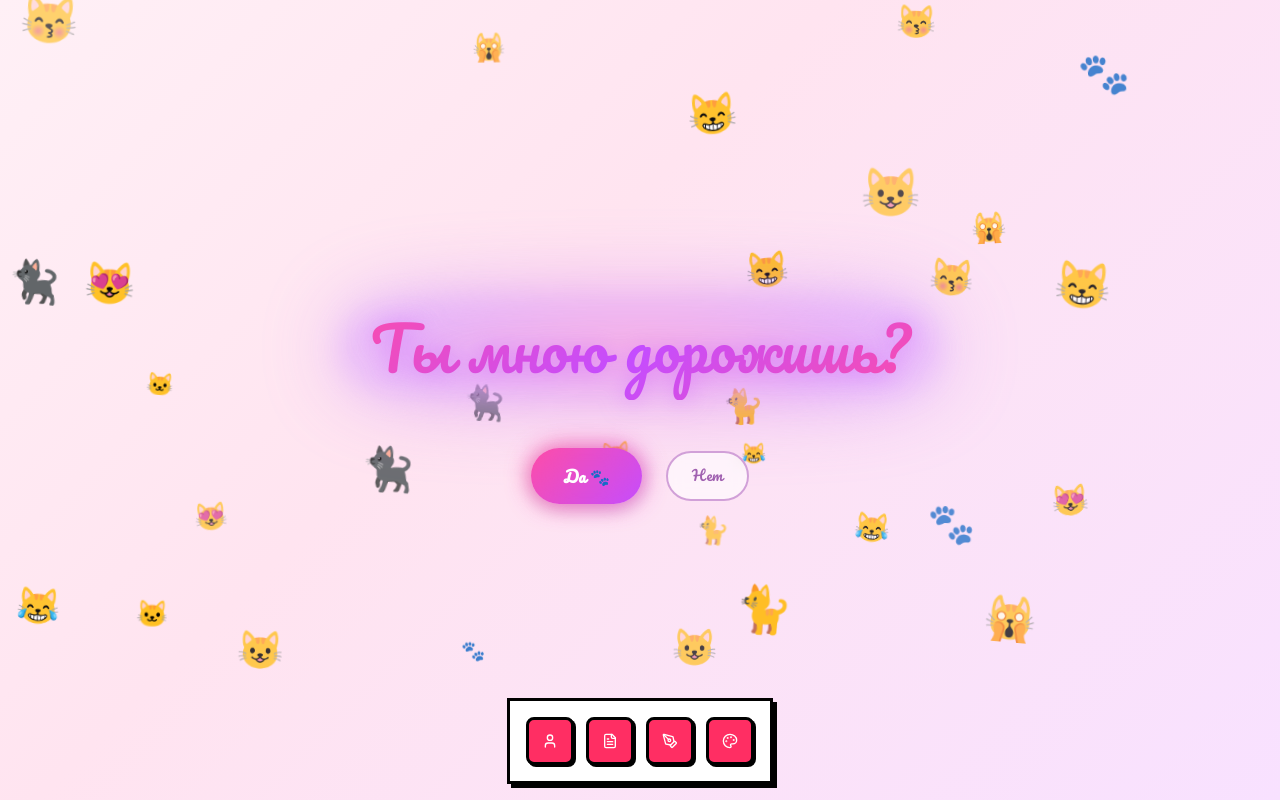
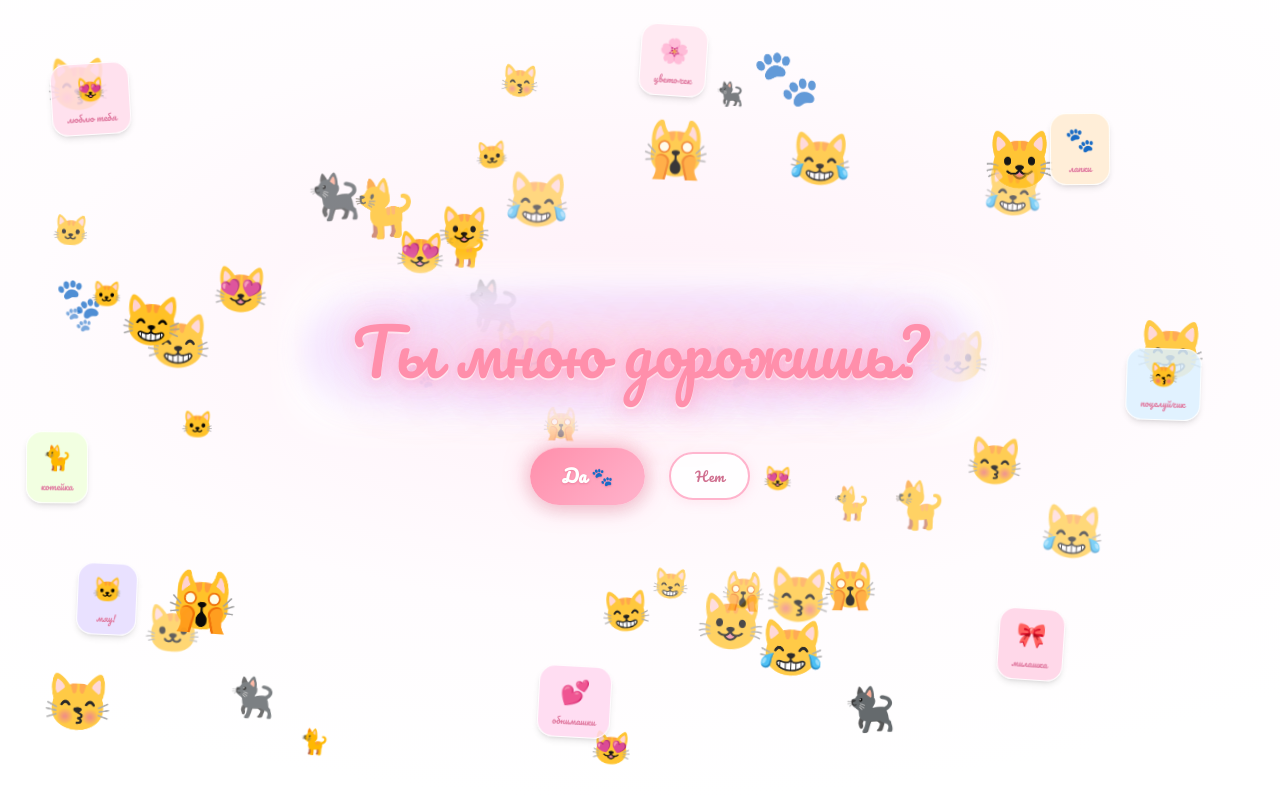
Before and after one commit to pr-poehali-dev/quantum-networking-6, a React (Vite) app: page / in a window 1280 px wide. Built offline with nearby package versions, Linux system fonts and the light colour scheme.

Commit message:
style: добавить тени и котиков

```diff
--- a/src/pages/Index.tsx
+++ b/src/pages/Index.tsx
@@ -1,34 +1,52 @@
-import { useState, useEffect } from "react";
+import { useState } from "react";
 import { OSOverlay } from "@/components/OSOverlay";
-import { Dock } from "@/components/Dock";
 
 const CATS = ["🐱", "🐈", "😸", "😺", "😻", "🐾", "😽", "🙀", "😹", "🐈‍⬛"];
-
-function FloatingCat({ emoji, style }: { emoji: string; style: React.CSSProperties }) {
-  return (
-    <div
-      className="absolute select-none pointer-events-none animate-bounce-slow"
-      style={{ fontSize: "2rem", ...style }}
-    >
-      {emoji}
-    </div>
-  );
-}
 
 function generateCats(count: number) {
   return Array.from({ length: count }, (_, i) => ({
     id: i,
     emoji: CATS[i % CATS.length],
-    top: `${Math.random() * 90}%`,
-    left: `${Math.random() * 90}%`,
-    animationDelay: `${Math.random() * 3}s`,
-    animationDuration: `${2 + Math.random() * 2}s`,
-    fontSize: `${1.2 + Math.random() * 1.8}rem`,
-    opacity: 0.6 + Math.random() * 0.4,
+    top: `${5 + Math.random() * 88}%`,
+    left: `${3 + Math.random() * 88}%`,
+    animationDelay: `${Math.random() * 4}s`,
+    animationDuration: `${2.5 + Math.random() * 2.5}s`,
+    fontSize: `${1.4 + Math.random() * 2.2}rem`,
+    opacity: 0.55 + Math.random() * 0.45,
+    rotate: `${-20 + Math.random() * 40}deg`,
   }));
 }
 
-const bgCats = generateCats(30);
+const bgCats = generateCats(50);
+
+// Милые виджеты с котиком
+function CatWidget({ emoji, label, color }: { emoji: string; label: string; color: string }) {
+  return (
+    <div
+      className="absolute select-none pointer-events-none rounded-2xl flex flex-col items-center justify-center gap-1 shadow-md"
+      style={{
+        background: color,
+        padding: "8px 14px",
+        backdropFilter: "blur(6px)",
+        border: "1.5px solid rgba(255,255,255,0.8)",
+      }}
+    >
+      <span style={{ fontSize: "1.5rem" }}>{emoji}</span>
+      <span style={{ fontSize: "0.6rem", fontFamily: "'Pacifico', cursive", color: "#e47fa0", whiteSpace: "nowrap" }}>{label}</span>
+    </div>
+  );
+}
+
+const WIDGETS = [
+  { emoji: "😻", label: "люблю тебя", color: "rgba(255,220,235,0.85)", top: "8%", left: "4%" },
+  { emoji: "🐾", label: "лапки", color: "rgba(255,235,210,0.85)", top: "15%", left: "82%" },
+  { emoji: "🐱", label: "мяу!", color: "rgba(230,220,255,0.85)", top: "72%", left: "6%" },
+  { emoji: "🎀", label: "милашка", color: "rgba(255,210,230,0.85)", top: "78%", left: "78%" },
+  { emoji: "🌸", label: "цветочек", color: "rgba(255,230,240,0.85)", top: "5%", left: "50%" },
+  { emoji: "💕", label: "обнимашки", color: "rgba(255,215,240,0.85)", top: "85%", left: "42%" },
+  { emoji: "😽", label: "поцелуйчик", color: "rgba(220,240,255,0.85)", top: "45%", left: "88%" },
+  { emoji: "🐈", label: "котейка", color: "rgba(240,255,220,0.85)", top: "55%", left: "2%" },
+];
 
 export default function HomePage() {
   const [noCount, setNoCount] = useState(0);
@@ -38,7 +56,7 @@ export default function HomePage() {
 
   const handleNo = () => {
     setNoCount((c) => c + 1);
-    setYesScale((s) => s + 0.3);
+    setYesScale((s) => s + 0.28);
   };
 
   const handleYes = () => {
@@ -47,9 +65,19 @@ export default function HomePage() {
 
   return (
     <>
-      <div className="h-screen flex flex-col items-center justify-center relative overflow-hidden"
-        style={{ background: "linear-gradient(135deg, #fff0f6 0%, #ffe4f0 40%, #f8e1ff 100%)" }}
+      <div
+        className="min-h-screen flex flex-col items-center justify-center relative overflow-hidden"
+        style={{ background: "#ffffff" }}
       >
+        {/* Лёгкий нежный градиент поверх белого */}
+        <div
+          className="absolute inset-0 pointer-events-none"
+          style={{
+            background:
+              "radial-gradient(ellipse 80% 60% at 50% 40%, rgba(255,220,240,0.45) 0%, rgba(255,240,250,0.2) 60%, transparent 100%)",
+          }}
+        />
+
         {/* Фоновые котики */}
         {bgCats.map((cat) => (
           <div
@@ -60,8 +88,7 @@ export default function HomePage() {
               left: cat.left,
               fontSize: cat.fontSize,
               opacity: cat.opacity,
-              animationDelay: cat.animationDelay,
-              animationDuration: cat.animationDuration,
+              transform: `rotate(${cat.rotate})`,
               animation: `floatCat ${cat.animationDuration} ease-in-out ${cat.animationDelay} infinite alternate`,
             }}
           >
@@ -69,31 +96,59 @@ export default function HomePage() {
           </div>
         ))}
 
+        {/* Милые виджеты */}
+        {!loved && WIDGETS.map((w, i) => (
+          <div
+            key={i}
+            className="absolute select-none pointer-events-none rounded-2xl flex flex-col items-center justify-center gap-1 shadow-md"
+            style={{
+              top: w.top,
+              left: w.left,
+              background: w.color,
+              padding: "8px 14px",
+              border: "1.5px solid rgba(255,255,255,0.9)",
+              animation: `floatCat ${3 + i * 0.3}s ease-in-out ${i * 0.4}s infinite alternate`,
+            }}
+          >
+            <span style={{ fontSize: "1.5rem" }}>{w.emoji}</span>
+            <span style={{ fontSize: "0.58rem", fontFamily: "'Pacifico', cursive", color: "#e07aa0", whiteSpace: "nowrap" }}>{w.label}</span>
+          </div>
+        ))}
+
         {/* Основной контент */}
         <div className="relative z-10 flex flex-col items-center gap-8 px-6 text-center">
           {!loved ? (
             <>
-              {/* Заголовок с сиянием */}
+              {/* Заголовок с сиянием и белой тенью */}
               <div className="relative inline-block">
-                {/* Glow слои */}
+                {/* Белое свечение фон */}
                 <div
-                  className="absolute inset-0 blur-2xl opacity-60 rounded-full"
-                  style={{ background: "radial-gradient(ellipse, #ff85c8 0%, #c77dff 60%, transparent 100%)" }}
+                  className="absolute rounded-3xl"
+                  style={{
+                    inset: "-20px -30px",
+                    background: "rgba(255,255,255,0.92)",
+                    filter: "blur(18px)",
+                    borderRadius: "40px",
+                  }}
                 />
+                {/* Розовое сияние */}
                 <div
-                  className="absolute inset-0 blur-md opacity-40 rounded-full"
-                  style={{ background: "radial-gradient(ellipse, #ffb3de 0%, #e0aaff 70%, transparent 100%)" }}
+                  className="absolute rounded-full"
+                  style={{
+                    inset: "-10px -20px",
+                    background: "radial-gradient(ellipse, rgba(255,160,200,0.35) 0%, rgba(200,130,255,0.2) 60%, transparent 100%)",
+                    filter: "blur(12px)",
+                  }}
                 />
                 <h1
-                  className="relative text-5xl md:text-6xl px-8 py-4"
+                  className="relative px-8 py-4"
                   style={{
                     fontFamily: "'Pacifico', cursive",
-                    background: "linear-gradient(135deg, #ff4da6 0%, #c44dff 50%, #ff4da6 100%)",
-                    WebkitBackgroundClip: "text",
-                    WebkitTextFillColor: "transparent",
-                    backgroundClip: "text",
-                    filter: "drop-shadow(0 2px 12px rgba(196, 77, 255, 0.5))",
-                    lineHeight: 1.2,
+                    fontSize: "clamp(2.2rem, 6vw, 4rem)",
+                    color: "#ff8fab",
+                    textShadow:
+                      "0 0 30px rgba(255,180,210,0.9), 0 0 60px rgba(255,150,200,0.5), 0 2px 0 rgba(255,255,255,1), 0 4px 16px rgba(255,140,180,0.4)",
+                    lineHeight: 1.25,
                   }}
                 >
                   Ты мною дорожишь?
@@ -101,26 +156,23 @@ export default function HomePage() {
               </div>
 
               {/* Кнопки */}
-              <div className="flex items-center gap-6 flex-wrap justify-center mt-4">
+              <div className="flex items-center gap-6 flex-wrap justify-center mt-2">
                 {/* Кнопка ДА */}
                 <button
                   onClick={handleYes}
-                  className="relative rounded-full text-white font-bold shadow-lg transition-all duration-500 px-8 py-4"
+                  className="relative rounded-full text-white font-bold transition-all duration-500 px-8 py-4"
                   style={{
                     fontFamily: "'Pacifico', cursive",
-                    fontSize: `${1 + (yesScale - 1) * 0.5}rem`,
+                    fontSize: `${Math.min(1.1 + (yesScale - 1) * 0.4, 2.2)}rem`,
                     transform: `scale(${yesScale})`,
                     transformOrigin: "center",
-                    background: "linear-gradient(135deg, #ff4da6, #c44dff)",
-                    boxShadow: "0 0 24px rgba(255, 77, 166, 0.6), 0 4px 20px rgba(0,0,0,0.15)",
+                    background: "linear-gradient(135deg, #ff8fab, #ffb3cc)",
+                    boxShadow:
+                      "0 0 24px rgba(255,143,171,0.7), 0 4px 20px rgba(0,0,0,0.1), inset 0 1px 0 rgba(255,255,255,0.4)",
+                    textShadow: "0 1px 2px rgba(200,60,100,0.3)",
                   }}
                 >
-                  <span className="relative z-10">Да 🐾</span>
-                  {/* Кнопка-сияние */}
-                  <div
-                    className="absolute inset-0 rounded-full blur-md opacity-50"
-                    style={{ background: "linear-gradient(135deg, #ff4da6, #c44dff)" }}
-                  />
+                  Да 🐾
                 </button>
 
                 {/* Кнопка НЕТ */}
@@ -130,40 +182,54 @@ export default function HomePage() {
                     className="rounded-full border-2 font-medium px-6 py-3 transition-all duration-300 hover:scale-95 active:scale-90"
                     style={{
                       fontFamily: "'Pacifico', cursive",
-                      fontSize: "0.9rem",
-                      borderColor: "#d1a0d8",
-                      color: "#a060b0",
-                      background: "rgba(255,255,255,0.6)",
-                      backdropFilter: "blur(8px)",
+                      fontSize: "0.85rem",
+                      borderColor: "#ffb3cc",
+                      color: "#d07090",
+                      background: "rgba(255,255,255,0.85)",
+                      boxShadow: "0 2px 12px rgba(255,180,200,0.25)",
                     }}
                   >
-                    {noCount === 0 ? "Нет" : noCount < 3 ? "Нет..." : noCount < 6 ? "Ну нет 🙁" : "Точно нет?"}
+                    {noCount === 0
+                      ? "Нет"
+                      : noCount < 3
+                      ? "Нет..."
+                      : noCount < 6
+                      ? "Ну нет 🙁"
+                      : "Точно нет?"}
                   </button>
                 )}
               </div>
 
               {noCount > 0 && (
                 <p
-                  className="text-pink-400 animate-pulse"
-                  style={{ fontFamily: "'Sacramento', cursive", fontSize: "1.6rem" }}
+                  className="animate-pulse"
+                  style={{
+                    fontFamily: "'Sacramento', cursive",
+                    fontSize: "1.8rem",
+                    color: "#ffaac5",
+                    textShadow: "0 2px 8px rgba(255,200,220,0.8), 0 0 20px rgba(255,180,210,0.5)",
+                  }}
                 >
-                  {noCount < 3 ? "Ты уверен(а)? 🐱" : noCount < 6 ? "Котики расстроены... 😿" : "Ладно, последний шанс! 😸"}
+                  {noCount < 3
+                    ? "Ты уверен(а)? 🐱"
+                    : noCount < 6
+                    ? "Котики расстроены... 😿"
+                    : "Ладно, последний шанс! 😸"}
                 </p>
               )}
             </>
           ) : (
             /* Экран поздравления */
             <div className="flex flex-col items-center gap-6 animate-fade-in">
-              {/* Дождь из котиков */}
-              {celebCats.slice(0, 20).map((cat) => (
+              {celebCats.slice(0, 25).map((cat) => (
                 <div
                   key={cat.id}
-                  className="absolute"
+                  className="absolute pointer-events-none"
                   style={{
                     top: cat.top,
                     left: cat.left,
                     fontSize: cat.fontSize,
-                    animation: `celebCat ${1.5 + Math.random()}s ease-out forwards`,
+                    animation: `celebCat ${1.5 + Math.random()}s ease-out ${Math.random() * 0.8}s forwards`,
                     opacity: 0,
                   }}
                 >
@@ -171,21 +237,32 @@ export default function HomePage() {
                 </div>
               ))}
 
-              {/* Заголовок поздравления */}
+              {/* Заголовок */}
               <div className="relative inline-block">
                 <div
-                  className="absolute inset-0 blur-3xl opacity-70 rounded-full scale-150"
-                  style={{ background: "radial-gradient(ellipse, #ff85c8 0%, #c77dff 60%, transparent 100%)" }}
+                  className="absolute rounded-3xl"
+                  style={{
+                    inset: "-20px -30px",
+                    background: "rgba(255,255,255,0.95)",
+                    filter: "blur(18px)",
+                  }}
+                />
+                <div
+                  className="absolute rounded-full"
+                  style={{
+                    inset: "-10px -20px",
+                    background: "radial-gradient(ellipse, rgba(255,160,200,0.5) 0%, rgba(200,130,255,0.3) 60%, transparent 100%)",
+                    filter: "blur(14px)",
+                  }}
                 />
                 <h1
-                  className="relative text-4xl md:text-5xl px-8 py-4"
+                  className="relative px-8 py-4"
                   style={{
                     fontFamily: "'Pacifico', cursive",
-                    background: "linear-gradient(135deg, #ff4da6 0%, #c44dff 50%, #ff85c8 100%)",
-                    WebkitBackgroundClip: "text",
-                    WebkitTextFillColor: "transparent",
-                    backgroundClip: "text",
-                    filter: "drop-shadow(0 2px 16px rgba(196, 77, 255, 0.6))",
+                    fontSize: "clamp(2rem, 5.5vw, 3.5rem)",
+                    color: "#ff8fab",
+                    textShadow:
+                      "0 0 30px rgba(255,180,210,0.9), 0 0 60px rgba(255,150,200,0.5), 0 2px 0 rgba(255,255,255,1), 0 4px 16px rgba(255,140,180,0.4)",
                     lineHeight: 1.3,
                   }}
                 >
@@ -194,25 +271,33 @@ export default function HomePage() {
               </div>
 
               <div
-                className="text-6xl animate-bounce"
-                style={{ filter: "drop-shadow(0 0 16px rgba(255, 100, 180, 0.8))" }}
+                className="animate-bounce"
+                style={{
+                  fontSize: "5rem",
+                  filter: "drop-shadow(0 0 20px rgba(255, 100, 180, 0.8))",
+                }}
               >
                 😻
               </div>
 
               <p
-                className="text-2xl text-pink-500"
-                style={{ fontFamily: "'Sacramento', cursive", fontSize: "2rem" }}
+                style={{
+                  fontFamily: "'Sacramento', cursive",
+                  fontSize: "2.2rem",
+                  color: "#ffaac5",
+                  textShadow: "0 2px 8px rgba(255,200,220,0.8), 0 0 24px rgba(255,180,210,0.5)",
+                }}
               >
                 Ты самый лучший котик в моей жизни 🐾
               </p>
 
-              <div className="flex gap-3 flex-wrap justify-center text-3xl">
-                {["😸", "🐱", "😻", "🐾", "😽", "🐈", "💕", "🌸", "😹", "🐈‍⬛"].map((e, i) => (
+              <div className="flex gap-3 flex-wrap justify-center">
+                {["😸", "🐱", "😻", "🐾", "😽", "🐈", "💕", "🌸", "😹", "🐈‍⬛", "🎀", "✨"].map((e, i) => (
                   <span
                     key={i}
+                    className="text-3xl"
                     style={{
-                      animation: `floatCat ${1.5 + i * 0.2}s ease-in-out ${i * 0.1}s infinite alternate`,
+                      animation: `floatCat ${1.8 + i * 0.15}s ease-in-out ${i * 0.1}s infinite alternate`,
                     }}
                   >
                     {e}
@@ -221,19 +306,22 @@ export default function HomePage() {
               </div>
 
               <button
-                onClick={() => { setLoved(false); setNoCount(0); setYesScale(1); }}
-                className="mt-4 text-pink-400 underline text-sm opacity-60 hover:opacity-100 transition-opacity"
-                style={{ fontFamily: "'Pacifico', cursive", fontSize: "0.75rem" }}
+                onClick={() => {
+                  setLoved(false);
+                  setNoCount(0);
+                  setYesScale(1);
+                }}
+                className="mt-2 transition-opacity hover:opacity-100 opacity-50"
+                style={{
+                  fontFamily: "'Pacifico', cursive",
+                  fontSize: "0.7rem",
+                  color: "#d090a0",
+                }}
               >
                 Спросить снова 🔁
               </button>
             </div>
           )}
-        </div>
-
-        {/* Dock */}
-        <div className="absolute bottom-4 z-10 w-full flex justify-center">
-          <Dock />
         </div>
       </div>
 
@@ -241,20 +329,20 @@ export default function HomePage() {
 
       <style>{`
         @keyframes floatCat {
-          from { transform: translateY(0px) rotate(-5deg); }
-          to   { transform: translateY(-18px) rotate(5deg); }
+          from { transform: translateY(0px) rotate(-4deg); }
+          to   { transform: translateY(-16px) rotate(4deg); }
         }
         @keyframes celebCat {
-          0%   { opacity: 0; transform: translateY(-40px) scale(0.5); }
-          30%  { opacity: 1; }
-          100% { opacity: 0.8; transform: translateY(30px) scale(1.2); }
+          0%   { opacity: 0; transform: translateY(-50px) scale(0.4) rotate(-15deg); }
+          40%  { opacity: 1; }
+          100% { opacity: 0.85; transform: translateY(40px) scale(1.3) rotate(10deg); }
         }
         @keyframes fade-in {
-          from { opacity: 0; transform: scale(0.9); }
+          from { opacity: 0; transform: scale(0.92); }
           to   { opacity: 1; transform: scale(1); }
         }
         .animate-fade-in {
-          animation: fade-in 0.6s ease-out forwards;
+          animation: fade-in 0.7s ease-out forwards;
         }
       `}</style>
     </>
```
